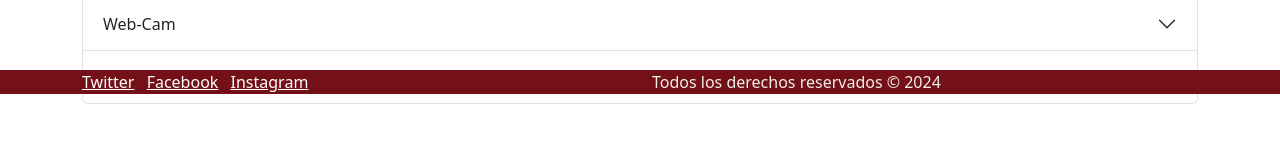
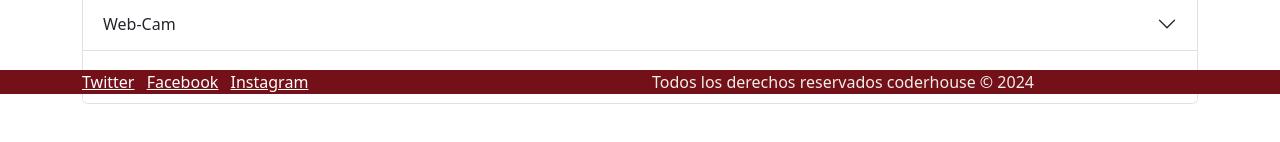
Before and after one commit to martinveron/mi_repositorio, a website: page pages/productos.html in a window 1280 px wide. Shown: the part 706-848 px from the top of the page. Drawn offline with nearby package versions, Linux system fonts and the light colour scheme.

```diff
--- a/pages/productos.html
+++ b/pages/productos.html
@@ -197,7 +197,7 @@
                     </ul>
                 </div>
                 <div class="col-md-6 text-md-right">
-                    <p class="mb-0">Todos los derechos reservados &copy; 2024</p>
+                    <p class="mb-0">Todos los derechos reservados coderhouse &copy; 2024</p>
                 </div>
             </div>
         </div>
```
